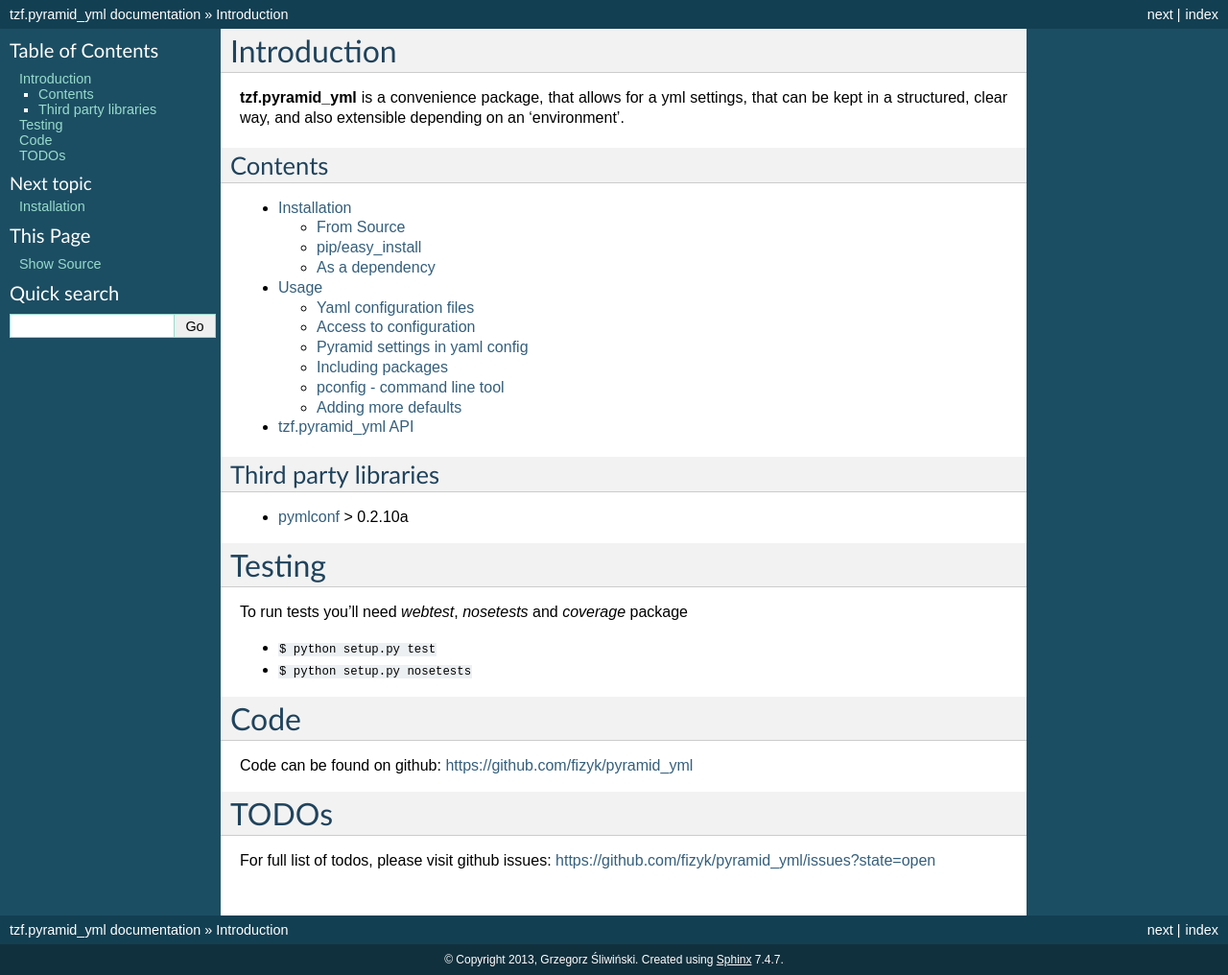
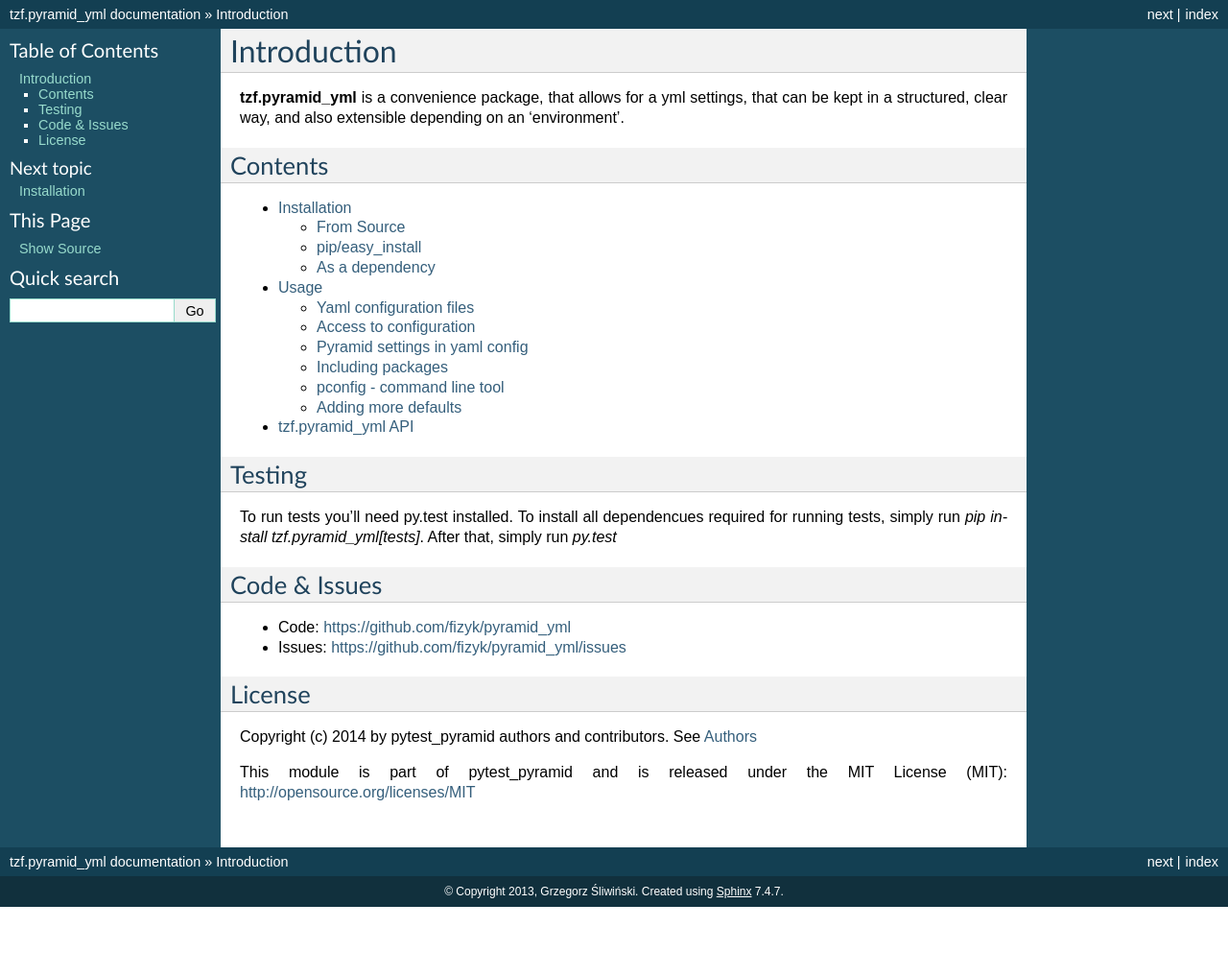
Before and after one commit to fizyk/pyramid_yml, a Sphinx documentation site: the page built from docs/source/index.rst, in a window 1280 px wide. Shown: the whole page at 96% size. Built offline with Sphinx 7.4.7, drawn with Linux system fonts in a browser that asks for light colours; after the commit the page ends 945 px from its top, so only the background shows below that.

Commit message:
documentation update

```diff
--- /dev/null
+++ b/docs/source/authors.rst
@@ -0,0 +1,3 @@
+.. _authors:
+
+.. include:: ../../AUTHORS.rst
--- a/docs/source/index.rst
+++ b/docs/source/index.rst
@@ -14,28 +14,25 @@
    usage
    api
 
-Third party libraries
----------------------
 
-* `pymlconf <https://pypi.python.org/pypi/pymlconf>`_ > 0.2.10a
+Testing
+-------
+
+To run tests you'll need py.test installed. To install all dependencues
+required for running tests, simply run `pip install tzf.pyramid_yml[tests]`.
+After that, simply run `py.test`
+
+Code & Issues
+-------------
+
+* Code: https://github.com/fizyk/pyramid_yml
+* Issues: https://github.com/fizyk/pyramid_yml/issues
 
 
-Testing
-=======
+License
+-------
 
-To run tests you'll need *webtest*, *nosetests* and *coverage* package
+Copyright (c) 2014 by pytest_pyramid authors and contributors. See :ref:`authors`
 
-- ``$ python setup.py test``
-- ``$ python setup.py nosetests``
-
-Code
-====
-
-Code can be found on github: https://github.com/fizyk/pyramid_yml
-
-
-TODOs
-=====
-
-For full list of todos, please visit github issues:
-https://github.com/fizyk/pyramid_yml/issues?state=open
+This module is part of pytest_pyramid and is released under
+the MIT License (MIT): http://opensource.org/licenses/MIT
```
